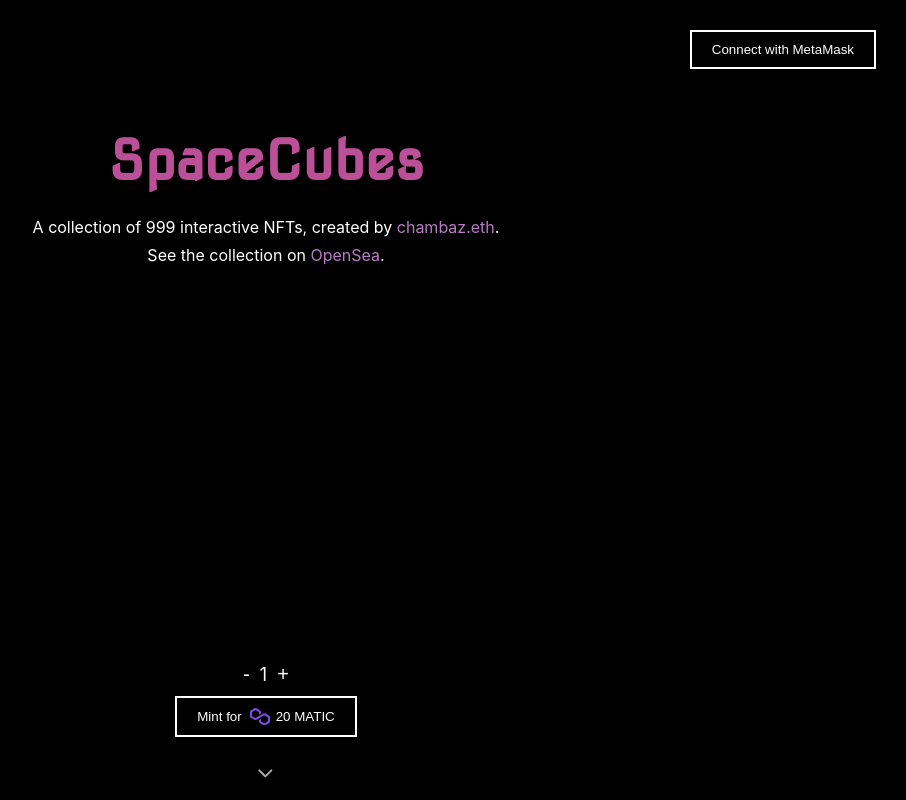
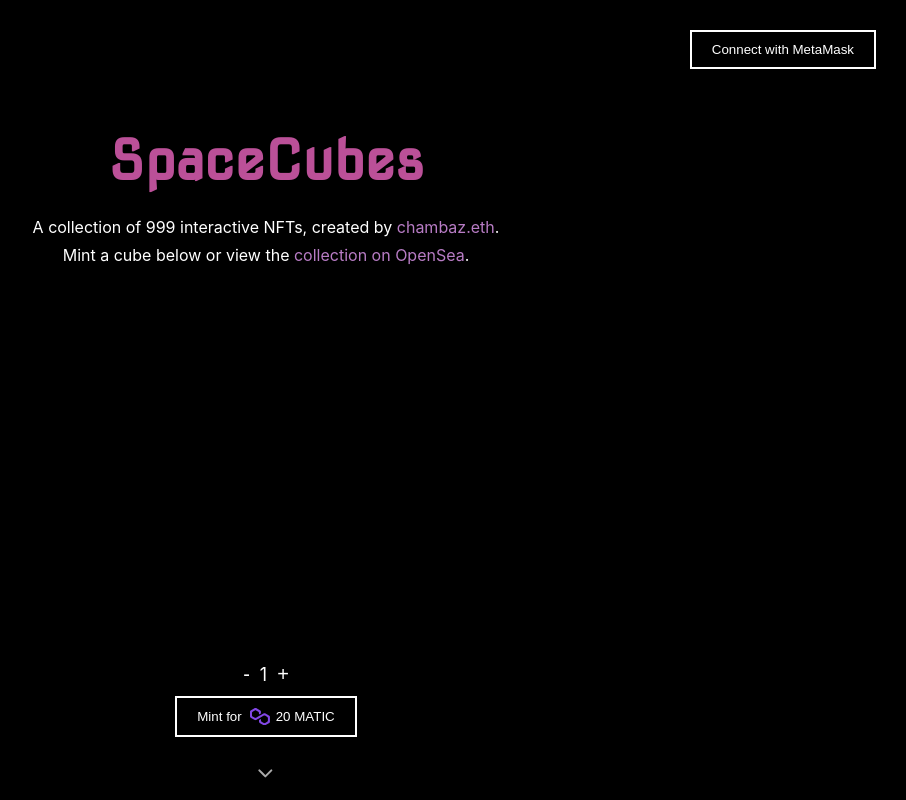
Before and after one commit to chambaz/space-cubes, a Next.js app: page / in a window 1280 px wide. Shown: the top 800 px of the page, without its empty margins (374-1280 px from the left). Built offline with nearby package versions, Linux system fonts and the light colour scheme.

Commit message:
Adjust heading copy / opensea link

```diff
--- a/pages/index.js
+++ b/pages/index.js
@@ -221,12 +221,12 @@
                   chambaz.eth
                 </a>
                 . <br />
-                See the collection on{' '}
+                Mint a cube below or view the{' '}
                 <a
                   href="https://opensea.io/collection/space-cubes-nft"
                   target="_blank"
                   rel="noreferrer">
-                  OpenSea
+                  collection on OpenSea
                 </a>
                 .
               </p>
```
